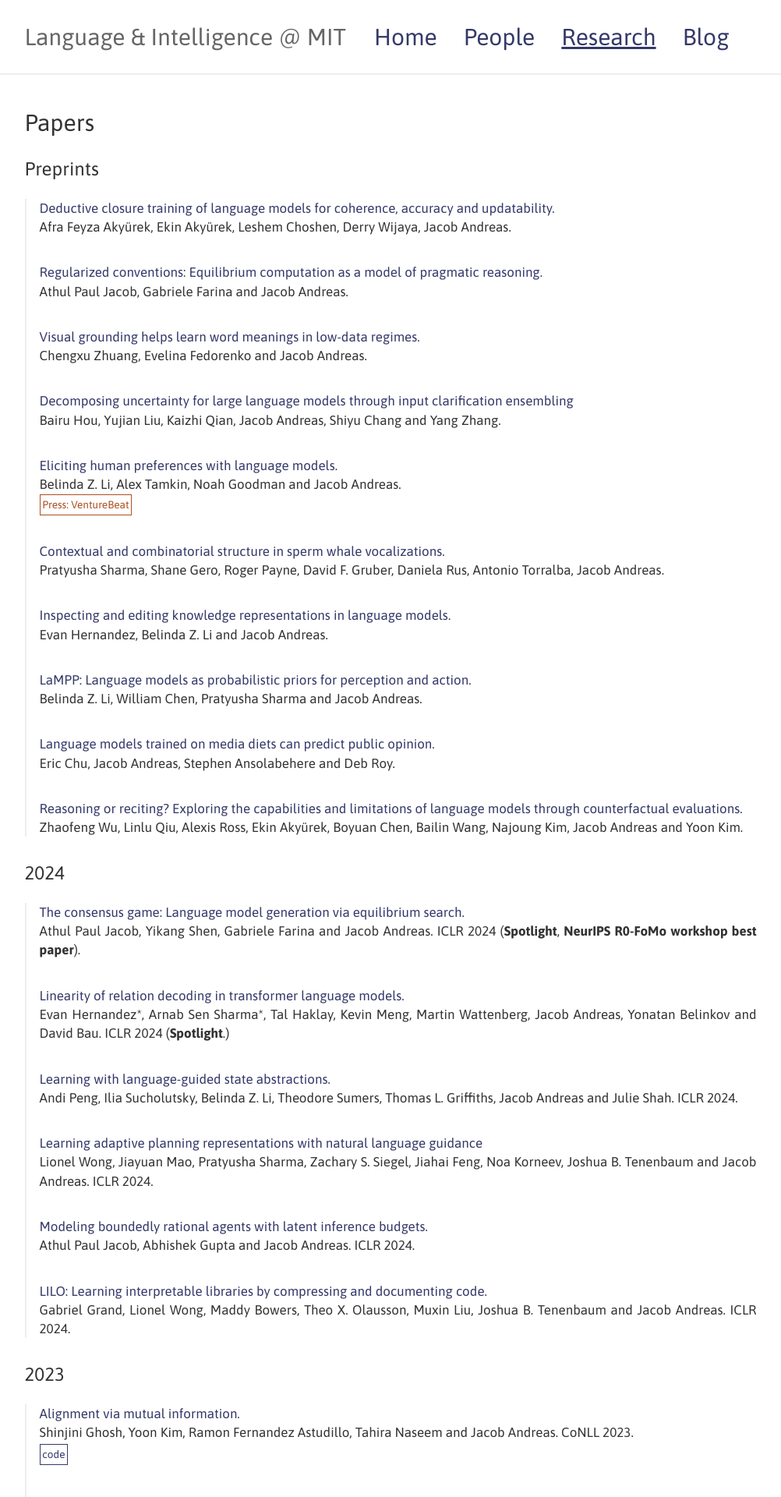
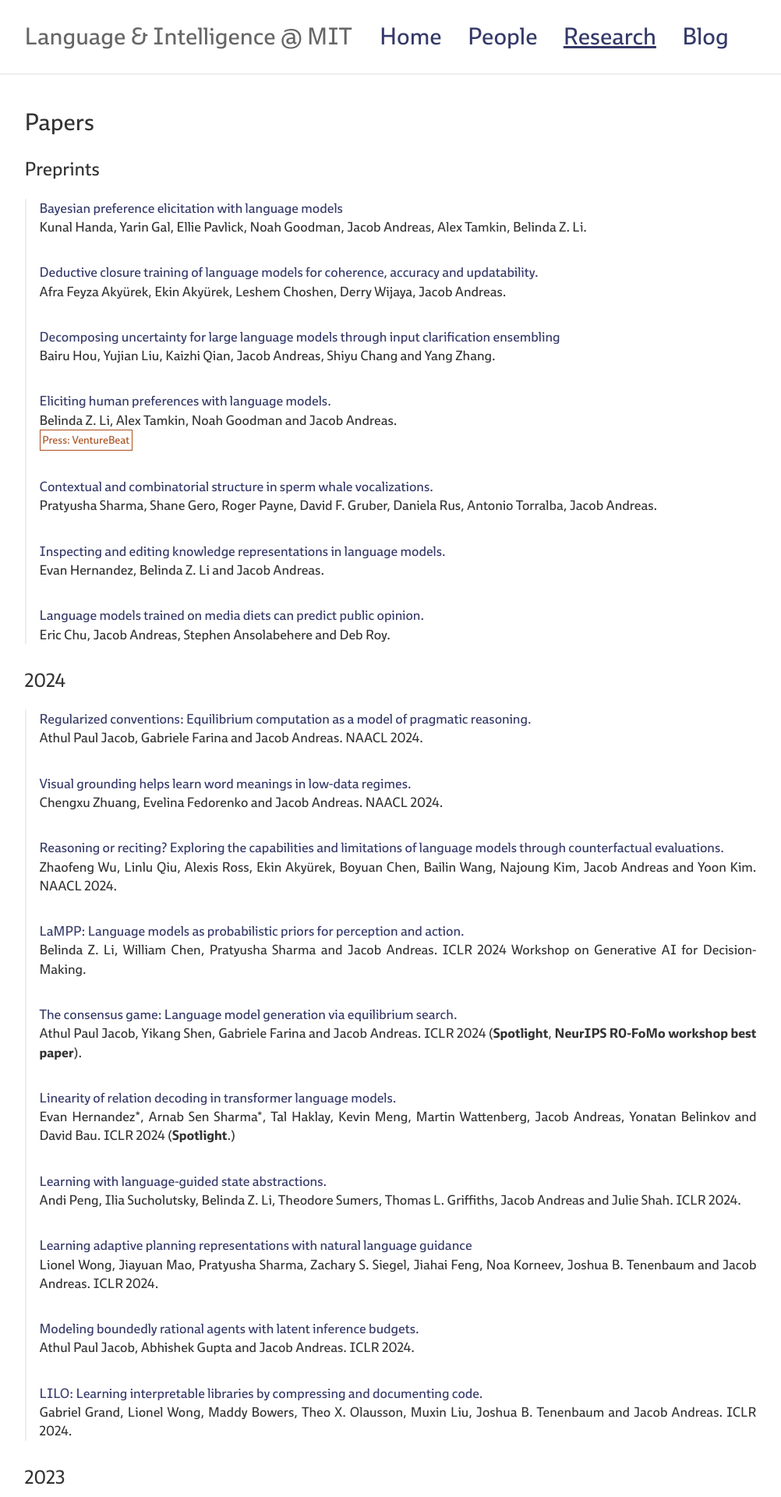
Before and after one commit to lingo-mit/website, a Jekyll site: the page built from research.md, in a window 1280 px wide. Shown: the top 1920 px of the page at 78% size, without its empty margins (11-1013 px from the left). Built offline with Jekyll 4.4.1, drawn with Linux system fonts in a browser that asks for light colours; some web fonts are replaced.

Commit message:
new papers + font

```diff
--- a/_sass/main.scss
+++ b/_sass/main.scss
@@ -1,4 +1,20 @@
-@import url('https://fonts.googleapis.com/css?family=Asap:400,400i,700');
+/* @import url('https://fonts.googleapis.com/css?family=Asap:400,400i,700'); */
+@font-face {
+  font-family: "CSAIL_Ebony";
+  src: url("../fonts/CSAIL_Ebony-Regular.ttf");
+}
+
+@font-face {
+  font-family: "CSAIL_Ebony";
+  src: url("../fonts/CSAIL_Ebony-Bold.ttf");
+  font-weight: bold;
+}
+
+@font-face {
+  font-family: "CSAIL_Ebony";
+  src: url("../fonts/CSAIL_Ebony-Italic.ttf");
+  font-style: italic, oblique;
+}
 
 a {
   color: #343969;
@@ -11,7 +27,7 @@ a:hover {
 body {
   margin: 0;
   padding: 0;
-  font-family: "Asap", sans-serif;
+  font-family: "CSAIL_Ebony", sans-serif;
   font-size: 17px;
 }
 
--- a/research.md
+++ b/research.md
@@ -7,19 +7,16 @@ title: Papers
 
 ### Preprints
 
+- [Bayesian preference elicitation with language models](https://arxiv.org/abs/2403.05534)
+
+  Kunal Handa, Yarin Gal, Ellie Pavlick, Noah Goodman, Jacob Andreas, Alex
+  Tamkin, Belinda Z. Li.
+
+
 - [Deductive closure training of language models for coherence, accuracy and updatability.](https://arxiv.org/abs/2401.08574)
 
   Afra Feyza Aky&uuml;rek, Ekin Aky&uuml;rek, Leshem Choshen, Derry Wijaya,
-Jacob Andreas.
-
-- [Regularized conventions: Equilibrium computation as a model of pragmatic
-  reasoning.](https://arxiv.org/abs/2311.09712)
-
-  Athul Paul Jacob, Gabriele Farina and Jacob Andreas.
-
-- [Visual grounding helps learn word meanings in low-data regimes.](https://arxiv.org/abs/2310.13257)
-
-  Chengxu Zhuang, Evelina Fedorenko and Jacob Andreas.
+  Jacob Andreas.
 
 - [Decomposing uncertainty for large language models through input clarification
   ensembling](https://arxiv.org/abs/2311.08718)
@@ -44,22 +41,37 @@ href="https://venturebeat.com/ai/how-can-ai-better-understand-humans-simple-by-a
 
   Evan Hernandez, Belinda Z. Li and Jacob Andreas.
 
-- [LaMPP: Language models as probabilistic priors for perception and action.](https://arxiv.org/abs/2302.02801)
-
-  Belinda Z. Li, William Chen, Pratyusha Sharma and Jacob Andreas.
-
 - [Language models trained on media diets can predict public
   opinion.](https://arxiv.org/abs/2303.16779)
 
   Eric Chu, Jacob Andreas, Stephen Ansolabehere and Deb Roy.
+
+
+### 2024
+
+- [Regularized conventions: Equilibrium computation as a model of pragmatic
+  reasoning.](https://arxiv.org/abs/2311.09712)
+
+  Athul Paul Jacob, Gabriele Farina and Jacob Andreas.
+  NAACL 2024.
+
+- [Visual grounding helps learn word meanings in low-data regimes.](https://arxiv.org/abs/2310.13257)
+
+  Chengxu Zhuang, Evelina Fedorenko and Jacob Andreas.
+  NAACL 2024.
+
 
 - [Reasoning or reciting? Exploring the capabilities and limitations of language
   models through counterfactual evaluations.](https://arxiv.org/abs/2307.02477)
 
   Zhaofeng Wu, Linlu Qiu, Alexis Ross, Ekin Akyürek, Boyuan Chen, Bailin Wang,
   Najoung Kim, Jacob Andreas and Yoon Kim.
+  NAACL 2024.
 
-### 2024
+- [LaMPP: Language models as probabilistic priors for perception and action.](https://arxiv.org/abs/2302.02801)
+
+  Belinda Z. Li, William Chen, Pratyusha Sharma and Jacob Andreas. ICLR 2024
+  Workshop on Generative AI for Decision-Making.
 
 - [The consensus game: Language model generation via equilibrium
   search.](https://arxiv.org/abs/2310.09139)
```
Also changed, not shown: assets/fonts/CSAIL_Ebony-Black.ttf (added), assets/fonts/CSAIL_Ebony-BlackItalic.ttf (added), assets/fonts/CSAIL_Ebony-Bold.ttf (added), assets/fonts/CSAIL_Ebony-BoldItalic.ttf (added), assets/fonts/CSAIL_Ebony-Extrabold.ttf (added), assets/fonts/CSAIL_Ebony-ExtraboldItalic.ttf (added), assets/fonts/CSAIL_Ebony-Heavy.ttf (added), assets/fonts/CSAIL_Ebony-HeavyItalic.ttf (added), assets/fonts/CSAIL_Ebony-Light.ttf (added), assets/fonts/CSAIL_Ebony-LightItalic.ttf (added), assets/fonts/CSAIL_Ebony-Regular.ttf (added), assets/fonts/CSAIL_Ebony-RegularItalic.ttf (added), assets/fonts/CSAIL_Ebony-Semibold.ttf (added), assets/fonts/CSAIL_Ebony-SemiboldItalic.ttf (added), 4 more files.
